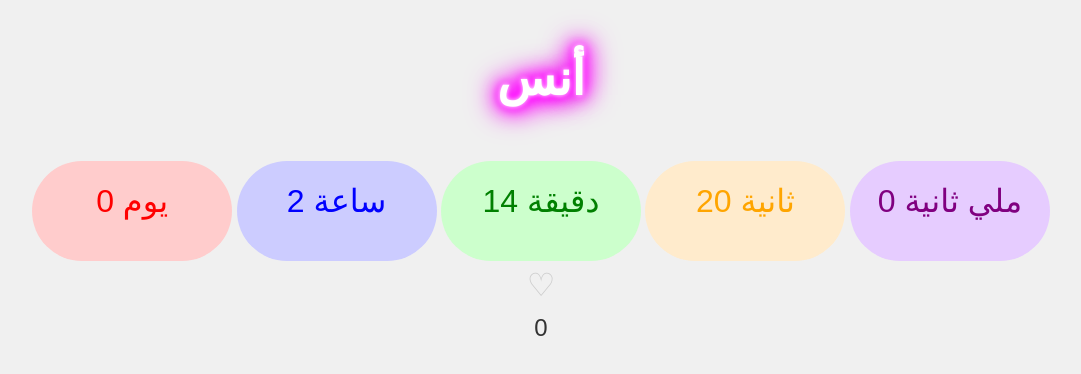
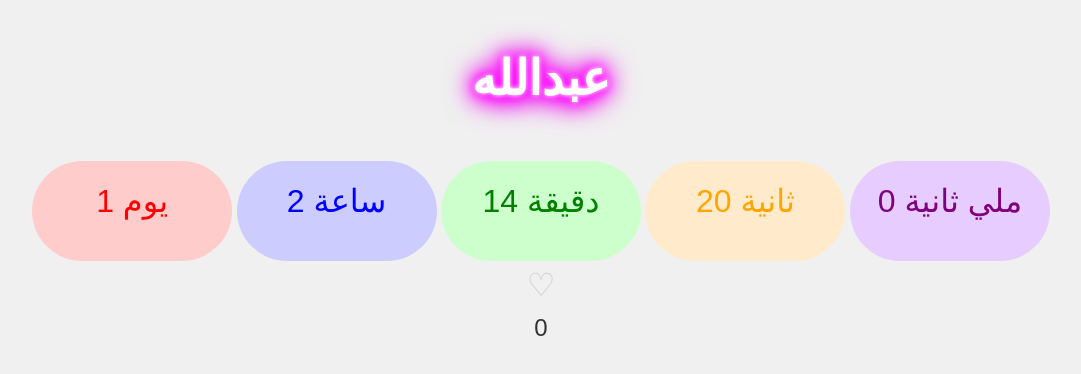
Before and after one commit to Monas89/Abdullah, a plain HTML site: page index.html in a window 1280 px wide. Shown: the whole page, without its empty margins (99-1180 px from the left). Drawn offline with Linux system fonts and the light colour scheme.

Commit message:
Update index.html

```diff
--- a/index.html
+++ b/index.html
@@ -3,7 +3,7 @@
 <head>
     <meta charset="UTF-8">
     <meta name="viewport" content="width=device-width, initial-scale=1.0">
-    <title>أنس - عداد تنازلي وتصاعدي</title>
+    <title>عبدالله - عداد تنازلي وتصاعدي</title>
     <style>
         body {
             font-family: Arial, sans-serif;
@@ -110,7 +110,7 @@
     </style>
 </head>
 <body>
-    <h1>أنس</h1>
+    <h1>عبدالله</h1>
     <div id="message-container" class="message"></div>
     <div id="countdown" class="countdown-section">
         <div id="days" class="countdown-item days"></div>
@@ -133,7 +133,7 @@
 
     <script>
         function updateCountdown() {
-            const targetDate = new Date('August 19, 2024 00:00:00').getTime();
+            const targetDate = new Date('August 20, 2024 00:00:00').getTime();
             const now = new Date().getTime();
             let difference = targetDate - now;
 
```
